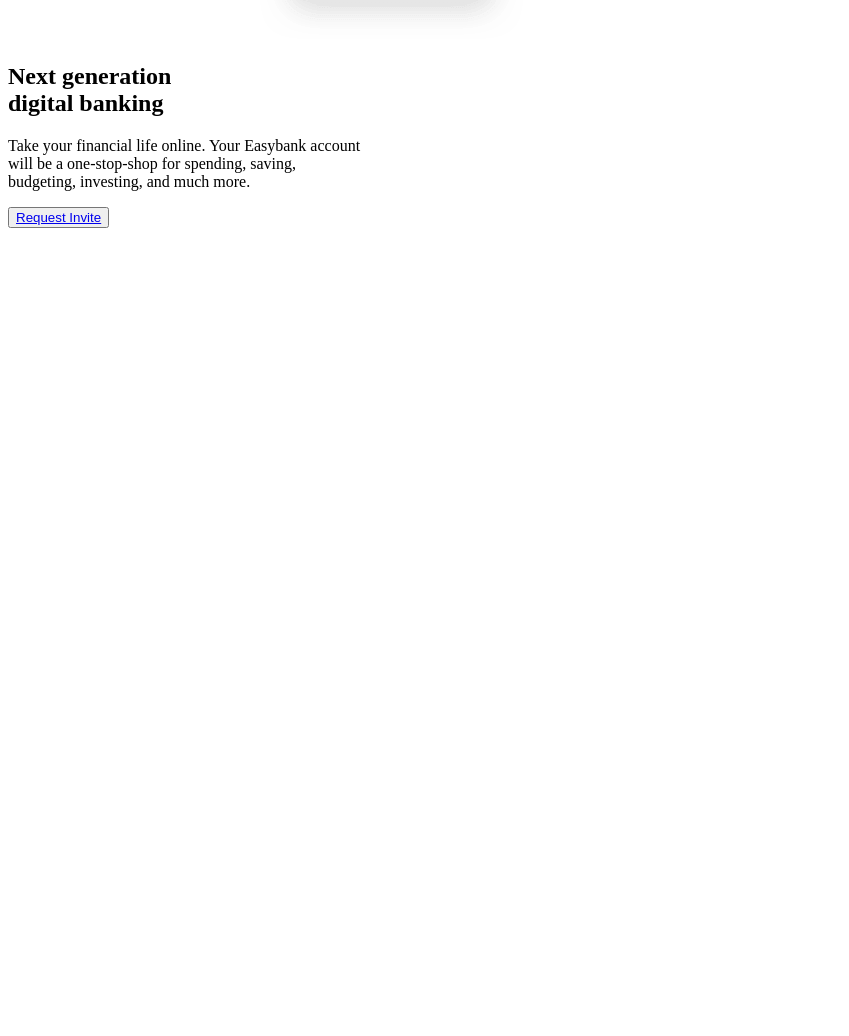
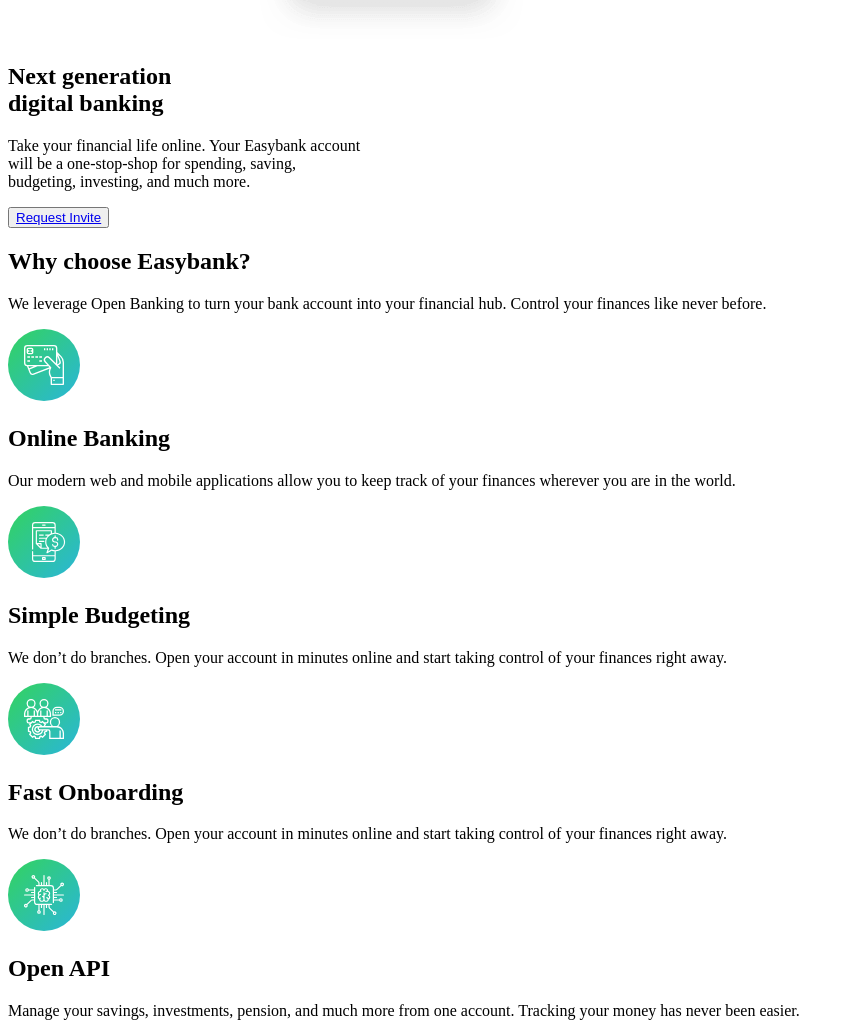
Before and after one commit to HakunaMatata9115/easybank-landing-page, a website: page index.html in a window 1280 px wide. Shown: the part 3829-4865 px from the top of the page, without its empty margins (0-849 px from the left). Before the commit the page ends 4065 px from the top, so only its background shows below. Drawn offline with Linux system fonts and the light colour scheme.

Commit message:
🚧 Feat: Markup the about section component #7

```diff
--- a/index.html
+++ b/index.html
@@ -83,7 +83,7 @@
     <main class="main">
       <section class="hero">
         <div class="hero-images lg-hidden">
-          <div class="hero-images-bg">
+          <div class="hero-images-bg lg-hidden">
             <img
               class="hero-images-bg-back"
               src="./assets/images/bg-intro-mobile.svg"
@@ -117,9 +117,12 @@
         <div class="hero-main">
           <h1 class="hero-main-title">Next generation<br />digital banking</h1>
           <p class="hero-main-description">
-            Take your financial life online. Your Easybank account<br />
-            will be a one-stop-shop for spending, saving,<br />budgeting,
-            investing, and much more.
+            Take your financial life online. Your Easybank account<br
+              class="sm-hidden"
+            />
+            will be a one-stop-shop for spending, saving,<br
+              class="sm-hidden"
+            />budgeting, investing, and much more.
           </p>
           <button
             class="btn-fill-primary"
@@ -130,17 +133,68 @@
           </button>
         </div>
       </section>
+
+      <section class="about">
+        <div class="about-introduce">
+          <h2 class="about-introduce-title">Why choose Easybank?</h2>
+          <p class="about-introduce-description">
+            We leverage Open Banking to turn your bank account into your
+            financial hub. Control your finances like never before.
+          </p>
+        </div>
+        <div class="about-benefits">
+          <div class="about-benefits-list">
+            <img
+              class="about-benefits-list-img"
+              src="./assets/images/icon-online.svg"
+              alt="online banking"
+            />
+            <h2 class="about-benefits-list-title">Online Banking</h2>
+            <p class="about-benefits-list-description">
+              Our modern web and mobile applications allow you to keep track of
+              your finances wherever you are in the world.
+            </p>
+          </div>
+          <div class="about-benefits-list">
+            <img
+              class="about-benefits-list-img"
+              src="./assets/images/icon-budgeting.svg"
+              alt="budgeting"
+            />
+            <h2 class="about-benefits-list-title">Simple Budgeting</h2>
+            <p class="about-benefits-list-description">
+              We don’t do branches. Open your account in minutes online and
+              start taking control of your finances right away.
+            </p>
+          </div>
+          <div class="about-benefits-list">
+            <img
+              class="about-benefits-list-img"
+              src="./assets/images/icon-onboarding.svg"
+              alt="onboarding"
+            />
+            <h2 class="about-benefits-list-title">Fast Onboarding</h2>
+            <p class="about-benefits-list-description">
+              We don’t do branches. Open your account in minutes online and
+              start taking control of your finances right away.
+            </p>
+          </div>
+          <div class="about-benefits-list">
+            <img
+              class="about-benefits-list-img"
+              src="./assets/images/icon-api.svg"
+              alt="api"
+            />
+            <h2 class="about-benefits-list-title">Open API</h2>
+            <p class="about-benefits-list-description">
+              Manage your savings, investments, pension, and much more from one
+              account. Tracking your money has never been easier.
+            </p>
+          </div>
+        </div>
+      </section>
     </main>
     <!--
-    Request Invite Why choose Easybank? We leverage Open Banking to turn your
-    bank account into your financial hub. Control your finances like never
-    before. Online Banking Our modern web and mobile applications allow you to
-    keep track of your finances wherever you are in the world. Simple Budgeting
-    See exactly where your money goes each month. Receive notifications when
-    you’re close to hitting your limits. Fast Onboarding We don’t do branches.
-    Open your account in minutes online and start taking control of your
-    finances right away. Open API Manage your savings, investments, pension, and
-    much more from one account. Tracking your money has never been easier.
     Latest Articles By Claire Robinson Receive money in any currency with no
     fees The world is getting smaller and we’re becoming more mobile. So why
     should you be forced to only receive money in a single … By Wilson Hutton
```
